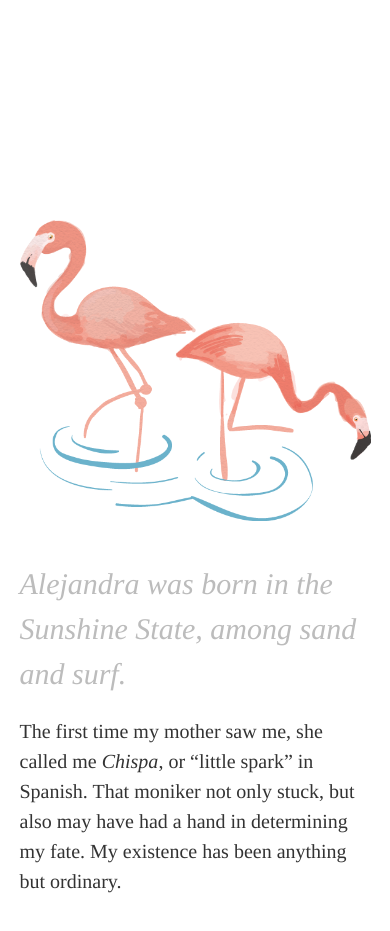
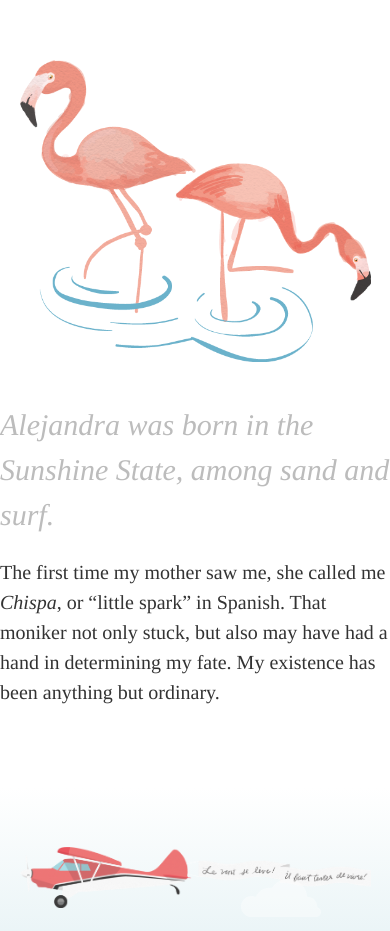
Before and after one commit to alejandraluaces/alejandraluaces.github.io, a plain HTML site: page basecamp/index.html in a window 390 px wide. Shown: the top 931 px of the page. Drawn offline with Linux system fonts and the light colour scheme.

Commit message:
Deploy on Sat Feb  7 15:41:45 CST 2015

```diff
--- a/basecamp/index.html
+++ b/basecamp/index.html
@@ -7,7 +7,7 @@
 </script>
 </head>
 <body>
-<section class='storybook'>
+<section class='storybook intro'>
 <img class="storybook__image" src="/images/flamingos.png" />
 <div class='l--container'>
 <h2 class='storybook__line'>Alejandra was born in the Sunshine State, among sand and surf.</h2>
--- a/stylesheets/application.css
+++ b/stylesheets/application.css
@@ -513,8 +513,8 @@ table {
   @media screen and (max-width: 400px) {
     /* line 13, /Users/alejandra/Desktop/alejandraluaces.github.io/source/stylesheets/_storybook.css.scss */
     .storybook {
-      height: 1136px;
-      padding: 0; } }
+      height: auto;
+      padding: 3em 0; } }
   /* line 24, /Users/alejandra/Desktop/alejandraluaces.github.io/source/stylesheets/_storybook.css.scss */
   .storybook p {
     max-width: 700px;
@@ -526,7 +526,7 @@ table {
 
 /* line 34, /Users/alejandra/Desktop/alejandraluaces.github.io/source/stylesheets/_storybook.css.scss */
 .storybook__line {
-  font-size: 2em;
+  font-size: 1.75em;
   font-weight: 300;
   color: #bcbcbc;
   font-style: italic;
@@ -542,7 +542,7 @@ table {
 
 /* line 51, /Users/alejandra/Desktop/alejandraluaces.github.io/source/stylesheets/_storybook.css.scss */
 .storybook__image {
-  max-width: 600px;
+  max-width: 500px;
   margin: 0 auto 2em; }
   /* line 55, /Users/alejandra/Desktop/alejandraluaces.github.io/source/stylesheets/_storybook.css.scss */
   .storybook__image img {
@@ -640,7 +640,6 @@ table {
 .cloudThree {
   fill: #fff;
   position: absolute;
-  left: 0;
   width: 80px;
   height: 50px;
   background-image: url(/images/icons/cloud.svg);
@@ -648,12 +647,13 @@ table {
   opacity: 0.35;
   z-index: 0; }
 
-/* line 173, /Users/alejandra/Desktop/alejandraluaces.github.io/source/stylesheets/_storybook.css.scss */
+/* line 172, /Users/alejandra/Desktop/alejandraluaces.github.io/source/stylesheets/_storybook.css.scss */
 .clouds {
   position: absolute;
   width: 90%;
   overflow: hidden;
-  height: 500px; }
+  height: 500px;
+  left: 0; }
 
 /* line 186, /Users/alejandra/Desktop/alejandraluaces.github.io/source/stylesheets/_storybook.css.scss */
 .cloudOne {
@@ -710,8 +710,9 @@ body {
   box-sizing: border-box;
   min-height: 100%;
   border-left: 10px solid #ffcccc;
-  border-right: 10px solid #ffcccc; }
-  /* line 27, /Users/alejandra/Desktop/alejandraluaces.github.io/source/stylesheets/_base.css.scss */
+  border-right: 10px solid #ffcccc;
+  padding-top: 3em; }
+  /* line 28, /Users/alejandra/Desktop/alejandraluaces.github.io/source/stylesheets/_base.css.scss */
   body:before, body:after {
     content: "";
     position: fixed;
@@ -719,21 +720,22 @@ body {
     left: 0;
     right: 0;
     height: 10px; }
-  /* line 37, /Users/alejandra/Desktop/alejandraluaces.github.io/source/stylesheets/_base.css.scss */
+  /* line 38, /Users/alejandra/Desktop/alejandraluaces.github.io/source/stylesheets/_base.css.scss */
   body:before {
     top: 0; }
-  /* line 41, /Users/alejandra/Desktop/alejandraluaces.github.io/source/stylesheets/_base.css.scss */
+  /* line 42, /Users/alejandra/Desktop/alejandraluaces.github.io/source/stylesheets/_base.css.scss */
   body:after {
     bottom: 0; }
   @media screen and (max-width: 400px) {
     /* line 18, /Users/alejandra/Desktop/alejandraluaces.github.io/source/stylesheets/_base.css.scss */
     body {
-      border: none; }
-      /* line 48, /Users/alejandra/Desktop/alejandraluaces.github.io/source/stylesheets/_base.css.scss */
+      border: none;
+      padding: 0; }
+      /* line 50, /Users/alejandra/Desktop/alejandraluaces.github.io/source/stylesheets/_base.css.scss */
       body:before, body:after {
         display: none; } }
 
-/* line 55, /Users/alejandra/Desktop/alejandraluaces.github.io/source/stylesheets/_base.css.scss */
+/* line 57, /Users/alejandra/Desktop/alejandraluaces.github.io/source/stylesheets/_base.css.scss */
 a {
   transition: .2s all ease-in-out;
   text-decoration: none;
@@ -741,31 +743,31 @@ a {
   font-family: "futura-pt", Helvetica, sans-serif;
   text-transform: uppercase;
   font-size: .85em; }
-  /* line 63, /Users/alejandra/Desktop/alejandraluaces.github.io/source/stylesheets/_base.css.scss */
+  /* line 65, /Users/alejandra/Desktop/alejandraluaces.github.io/source/stylesheets/_base.css.scss */
   a:hover, a:focus {
     color: #ffaa55; }
 
-/* line 69, /Users/alejandra/Desktop/alejandraluaces.github.io/source/stylesheets/_base.css.scss */
+/* line 71, /Users/alejandra/Desktop/alejandraluaces.github.io/source/stylesheets/_base.css.scss */
 .flexbox--center, .storybook, .backCover {
   display: flex;
   align-items: center;
   justify-content: center;
   flex-direction: column; }
 
-/* line 76, /Users/alejandra/Desktop/alejandraluaces.github.io/source/stylesheets/_base.css.scss */
+/* line 78, /Users/alejandra/Desktop/alejandraluaces.github.io/source/stylesheets/_base.css.scss */
 .bigBackground--chalk, #hungry {
   min-height: 100%;
   background-position: 50% 50%;
   background-size: cover; }
 
-/* line 82, /Users/alejandra/Desktop/alejandraluaces.github.io/source/stylesheets/_base.css.scss */
+/* line 84, /Users/alejandra/Desktop/alejandraluaces.github.io/source/stylesheets/_base.css.scss */
 .icon {
   height: 20px;
   width: 20px;
   display: inline-block;
   margin-right: 1em;
   fill: #fff; }
-  /* line 89, /Users/alejandra/Desktop/alejandraluaces.github.io/source/stylesheets/_base.css.scss */
+  /* line 91, /Users/alejandra/Desktop/alejandraluaces.github.io/source/stylesheets/_base.css.scss */
   a:hover .icon {
     fill: #ff5555;
     transition: .2s all ease-in-out; }
@@ -792,7 +794,7 @@ a {
   @media screen and (max-width: 400px) {
     /* line 18, /Users/alejandra/Desktop/alejandraluaces.github.io/source/stylesheets/_layout.css.scss */
     .l--container {
-      width: 90%;
+      width: 100%;
       padding: 0; } }
 
 /* line 30, /Users/alejandra/Desktop/alejandraluaces.github.io/source/stylesheets/_layout.css.scss */
```
